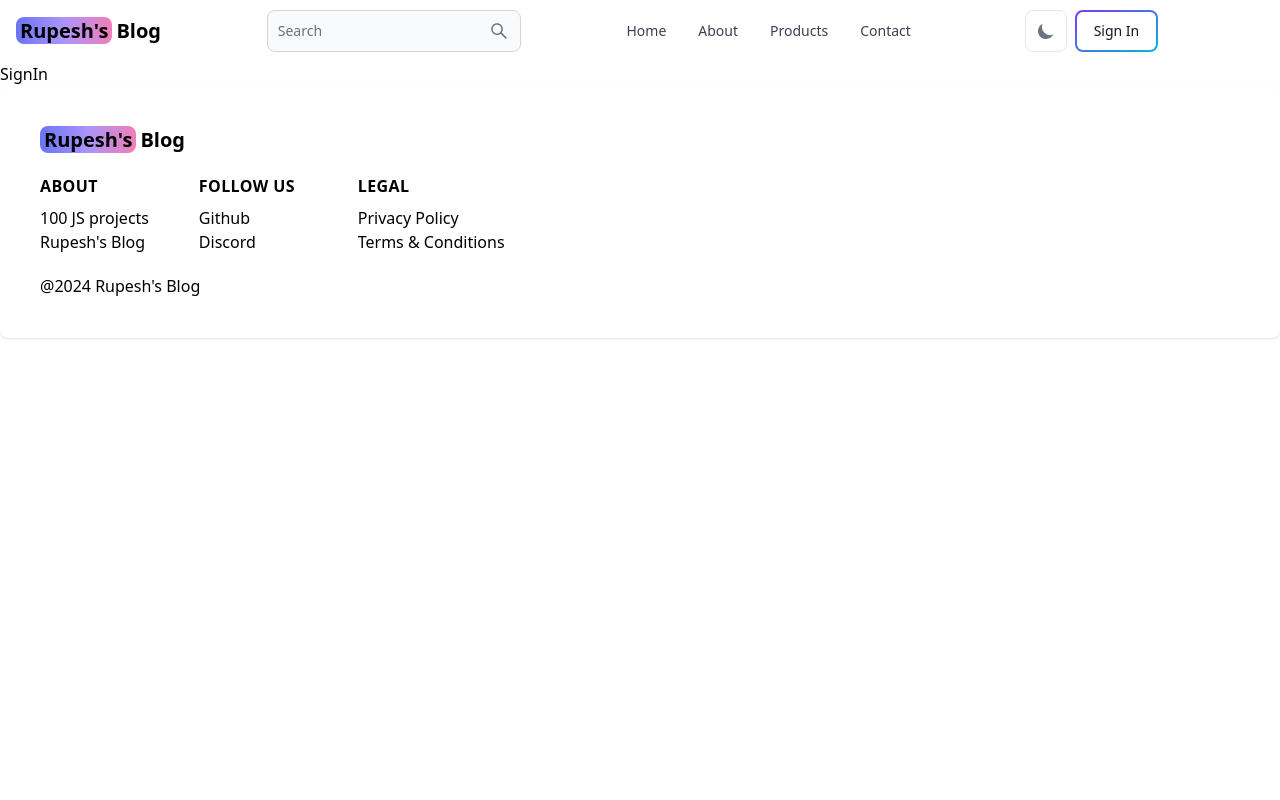
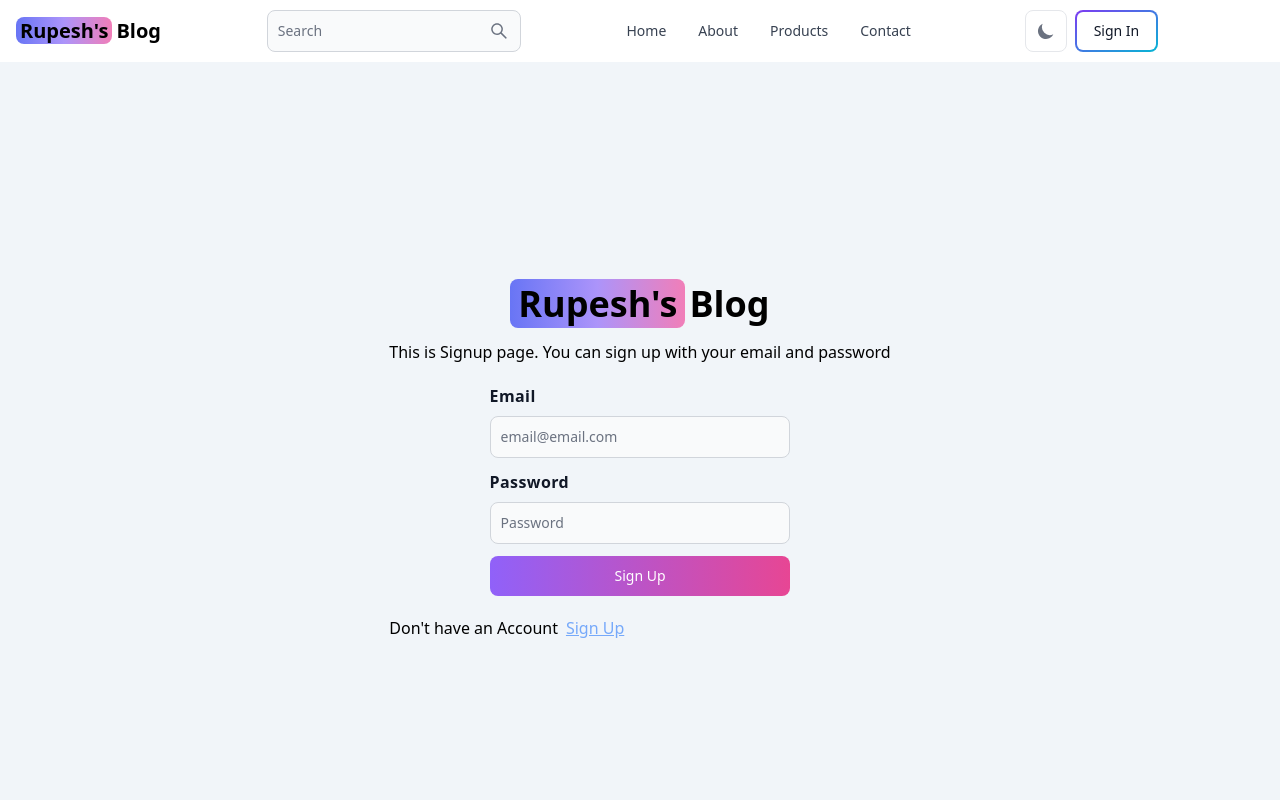
Before and after one commit to RupeshMahanta1994/Rupesh-s-Blog, a React (Vite) app in the folder client/: page /signin in a window 1280 px wide. Shown: the top 800 px of the page. Built offline with nearby package versions, Linux system fonts and the light colour scheme.

Commit message:
complete signin page functionality client side

```diff
--- a/client/src/pages/SignIn/index.jsx
+++ b/client/src/pages/SignIn/index.jsx
@@ -1,7 +1,124 @@
-import React from "react";
+import React, { useState } from "react";
+import {
+  Alert,
+  Button,
+  FloatingLabel,
+  Label,
+  Spinner,
+  TextInput,
+} from "flowbite-react";
+import { Link, useNavigate } from "react-router-dom";
+import axios from "axios";
 
-const SignIn = () => {
-  return <div>SignIn</div>;
+const SignUp = () => {
+  const [inputs, setInputs] = useState();
+  const [errorMessage, setErrorMessage] = useState(null);
+  const [loading, setLoading] = useState(false);
+
+  //navigation variable
+  const navigate = useNavigate();
+  const handleChange = (e) => {
+    setInputs({
+      ...inputs,
+      [e.target.id]: e.target.value.trim(),
+    });
+  };
+
+  const handleSubmit = async (event) => {
+    event.preventDefault();
+    try {
+      setLoading(true);
+      setErrorMessage(null);
+      const { data } = await axios.post("/api/user/signinUser", {
+        email: inputs.email,
+        password: inputs.password,
+      });
+      if (data.success === false) {
+        return setErrorMessage(data.message);
+      } else {
+        alert(data.message);
+        navigate("/");
+      }
+      setLoading(false);
+    } catch (error) {
+      setErrorMessage(error.message);
+      setLoading(false);
+    }
+  };
+  return (
+    <>
+      <div className="min-h-screen flex flex-col md:flex-row  items-center justify-center bg-slate-100 dark:bg-gray-900">
+        <div className=" space-y-5">
+          {/**Left */}
+          <div className="lg:flex-1 flex flex-col items-center justify-center space-y-4 ">
+            <div className="self-center whitespace-nowrap text-4xl font-semibold dark:text-white ">
+              <span className="bg-gradient-to-r from-indigo-500 via-purple-400 to-pink-400 px-2 rounded-lg mr-1 ">
+                Rupesh's
+              </span>
+              Blog
+            </div>
+            <p className="dark:text-white">
+              This is Signup page. You can sign up with your email and password
+            </p>
+          </div>
+          {/**Right */}
+          <div className="flex-1  flex items-center justify-center">
+            <form onSubmit={handleSubmit} className=" w-[60%] space-y-3">
+              <div className="flex flex-col gap-2 ">
+                <Label
+                  className="text-base tracking-wide font-semibold"
+                  value="Email"
+                />
+                <TextInput
+                  type="email"
+                  placeholder="email@email.com"
+                  id="email"
+                  onChange={handleChange}
+                />
+              </div>
+              <div className="flex flex-col gap-2 ">
+                <Label
+                  className="text-base tracking-wide font-semibold"
+                  value="Password"
+                />
+                <TextInput
+                  type="text"
+                  placeholder="Password"
+                  id="password"
+                  onChange={handleChange}
+                />
+              </div>
+              <div>
+                <Button
+                  className="w-full"
+                  gradientDuoTone="purpleToPink"
+                  type="submit"
+                  disabled={loading}
+                >
+                  {loading ? (
+                    <>
+                      <Spinner size="sm">
+                        <span className="pl-3">Loading...</span>
+                      </Spinner>
+                    </>
+                  ) : (
+                    "Sign Up"
+                  )}
+                </Button>
+              </div>
+            </form>
+          </div>
+          <div className="flex space-x-2">
+            <h1 className="dark:text-white">Don't have an Account</h1>
+            <Link className="underline text-blue-400" to="/signup">
+              Sign Up
+            </Link>
+          </div>
+        </div>
+        {errorMessage && <Alert color="failure">{errorMessage}</Alert>}
+      </div>
+    </>
+  );
 };
 
-export default SignIn;
+export default SignUp;
--- a/client/src/pages/SignUp/index.jsx
+++ b/client/src/pages/SignUp/index.jsx
@@ -122,7 +122,7 @@ const SignUp = () => {
             </form>
           </div>
           <div className="flex space-x-2">
-            <h1 className="dark:text-white">Don't have an Account</h1>
+            <h1 className="dark:text-white">Already have an Account</h1>
             <Link className="underline text-blue-400" to="/signin">
               Sign In
             </Link>
```
